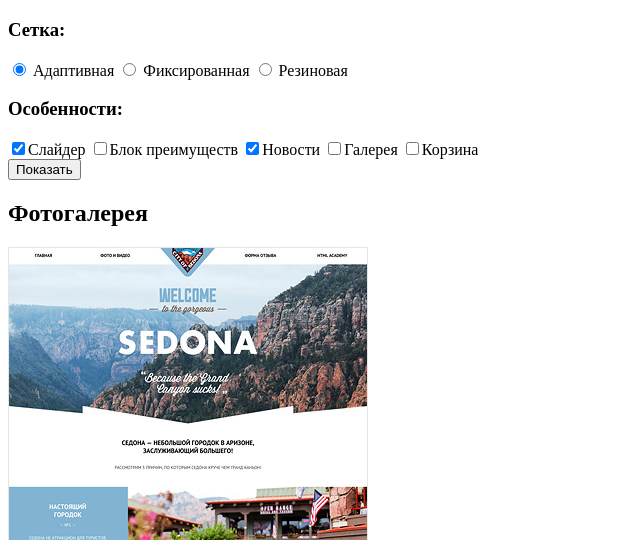
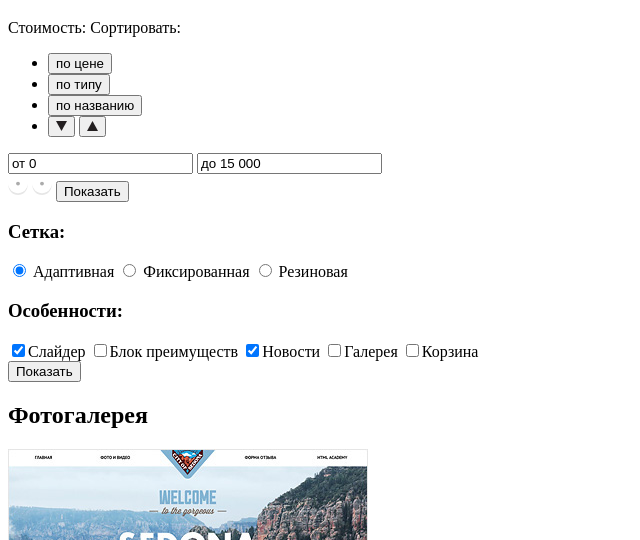
Before and after one commit to konstantintkachev/1226115-nerds-28, a plain HTML site: page catalog.html in a window 1280 px wide. Shown: the part 260-800 px from the top of the page, without its empty margins (0-640 px from the left). Drawn offline with Linux system fonts and the light colour scheme.

Commit message:
Update catalog.html

```diff
--- a/catalog.html
+++ b/catalog.html
@@ -36,6 +36,39 @@
 
     <main class="page-main">
       <div class="search-form">
+        <div class="filter-search">
+          <span class="filter-search__title">Стоимость:</span>
+          <span class="filter-search__title">Сортировать:</span>
+          <ul class="filter-search__list">
+            <li class="filter-search__item">
+              <button class="filter-search__btn" type="submit">по цене</button>
+            </li>
+            <li class="filter-search__item">
+              <button class="filter-search__btn" type="submit">по типу</button>
+            </li>
+            <li class="filter-search__item">
+              <button class="filter-search__btn" type="submit">по названию</button>
+            </li>
+            <li class="filter-search__item">
+              <button class="filter-search__btn" type="submit">
+                <img src="img/icon-down-dir.svg" width="11" height="10" alt="Стрелка вниз">
+              </button>
+              <button class="filter-search__btn" type="submit">
+                <img src="img/icon-up-dir.svg" width="11" height="10" alt="Стрелка вверх">
+              </button>
+            </li>
+          </ul>
+          <div class="filter__value">
+            <input class="filter__number" type="text" id="renta" name="minCost" value="от 0">
+            <input class="filter__number number" type="text" name="maxCost" value="до 15 000">
+          </div>
+          <img class="filter__img-button-left" src="img/filter-button.svg" width="20" height="22"
+            alt="Фильтрующая кнопка">
+          <span class="filter__range"></span>
+          <img class="filter__img-button-right" src="img/filter-button.svg" width="20" height="22"
+            alt="Фильтрующая кнопка">
+          <button class="filter__btn" type="submit">Показать</button>
+        </div>
         <div class="radio">
           <h3 class="radio__title">Сетка:</h3>
           <input class="radio__input" type="radio" value="Адаптивная" checked="checked" id="adaptive">
@@ -91,6 +124,15 @@
           <img src="img/img-kvast-jpg.jpg" width="360" height="576" alt="Сайт Квас">
         </div>
       </section>
+      <div class="map">
+        <div class="popup">
+          <h3 class="popup__title">NЁRDS DESIGN STUDIO</h3>
+          <p class="popup__text">
+            191186, Санкт-Петербург, ул. Б. Конюшенная, д. 19/8 <br>тел. +7 (812) 275-75-75
+          </p>
+          <button class="popup__btn" type="button">Напишите нам</button>
+        </div>
+      </div>
     </main>
 
     <footer class="page-footer">
```
